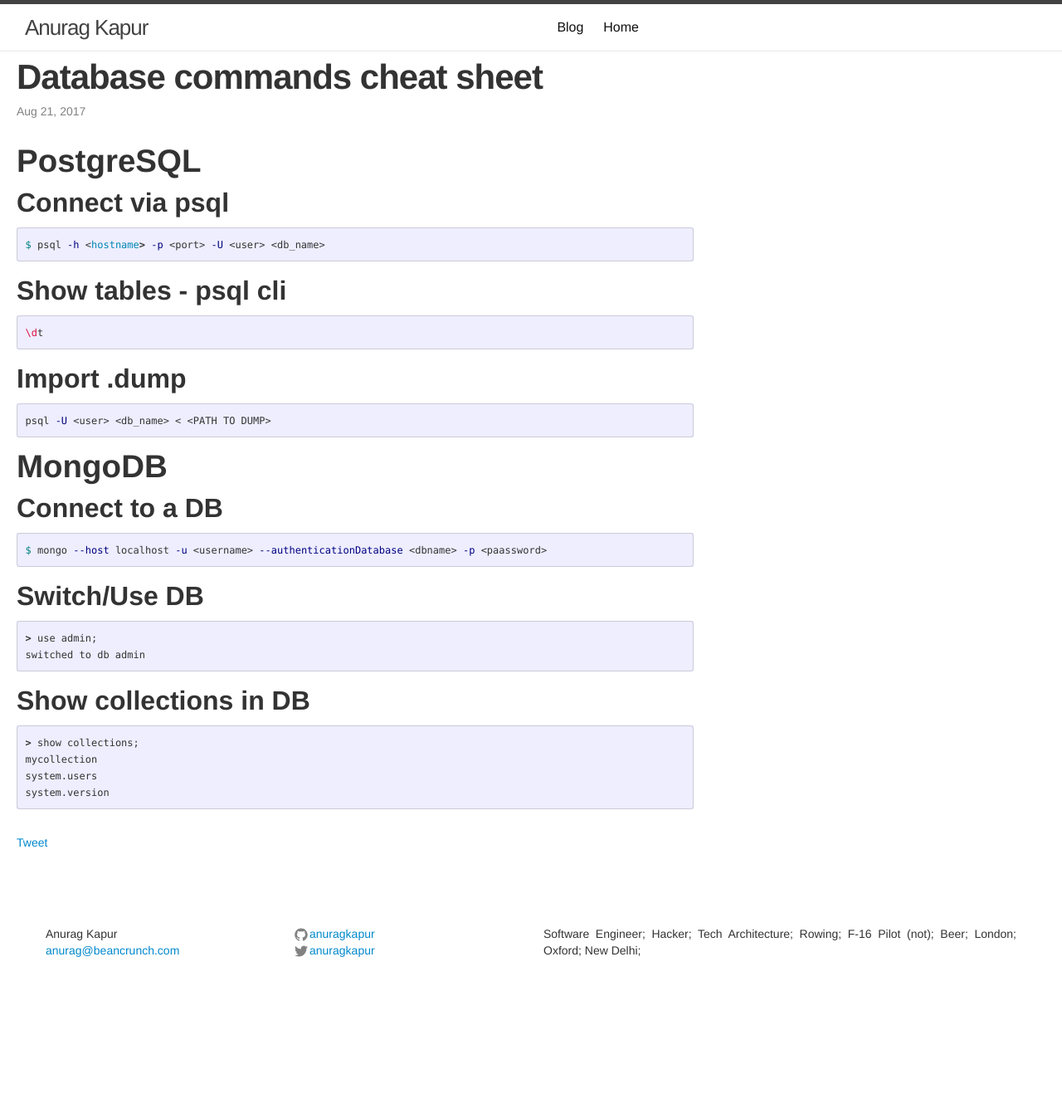
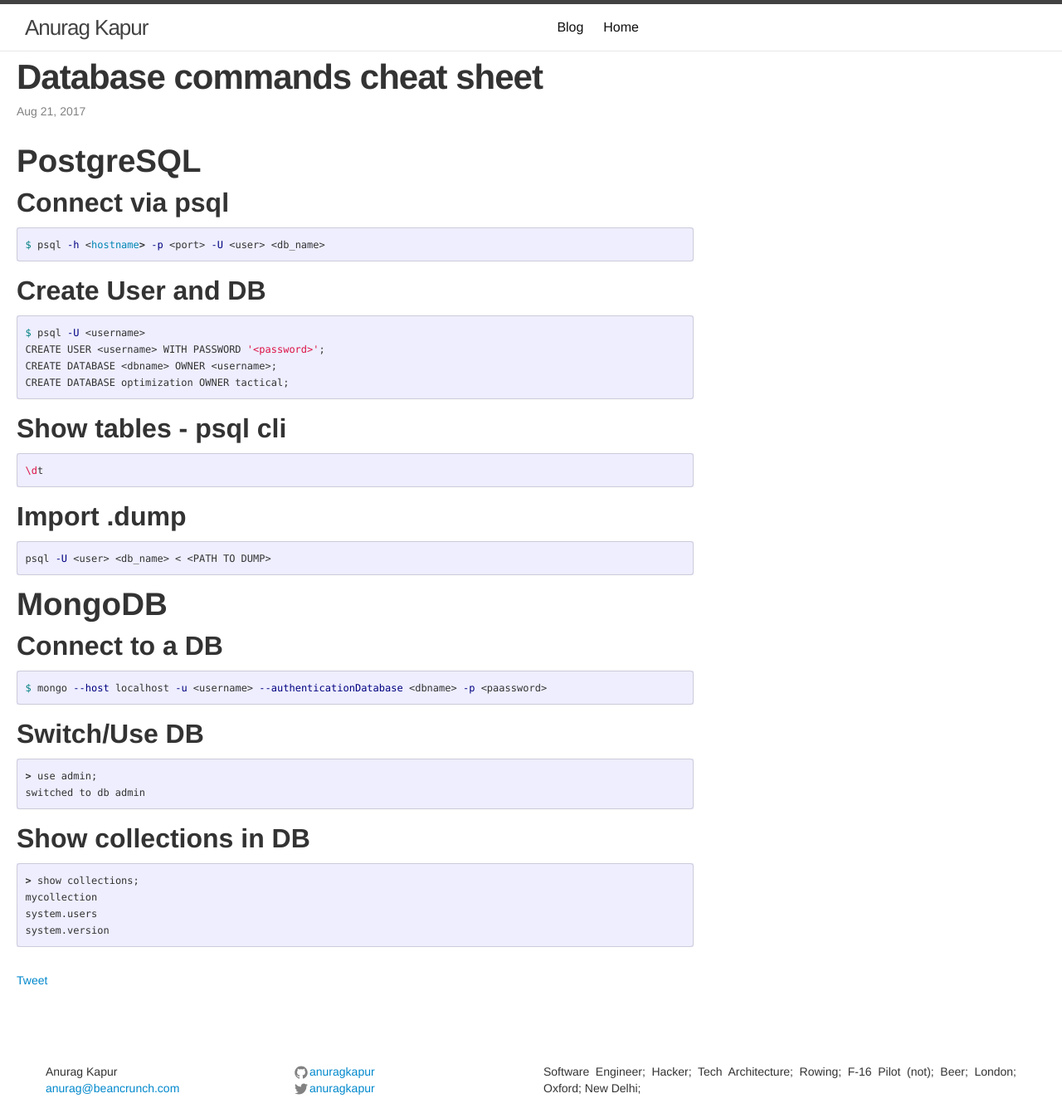
Before and after one commit to anuragkapur/anuragkapur.github.io, a Jekyll site: the page built from blog/cheat-sheets/_posts/2017-08-21-db-cheat-sheet.md, in a window 1280 px wide. Shown: the whole page at 83% size. Built offline with Jekyll 4.4.1, drawn with Linux system fonts in a browser that asks for light colours; comment, search, counter and statistics services are not loaded; before the commit the page ends 1175 px from its top, so only the background shows below that.

Commit message:
Add create user and db commmands for postgres

````diff
--- a/blog/cheat-sheets/_posts/2017-08-21-db-cheat-sheet.md
+++ b/blog/cheat-sheets/_posts/2017-08-21-db-cheat-sheet.md
@@ -11,6 +11,14 @@
 ## Connect via psql
 ```bash
 $ psql -h <hostname> -p <port> -U <user> <db_name>
+```
+
+## Create User and DB
+```bash
+$ psql -U <username>
+CREATE USER <username> WITH PASSWORD '<password>';
+CREATE DATABASE <dbname> OWNER <username>;
+CREATE DATABASE optimization OWNER tactical;
 ```
 
 ## Show tables - psql cli
````
